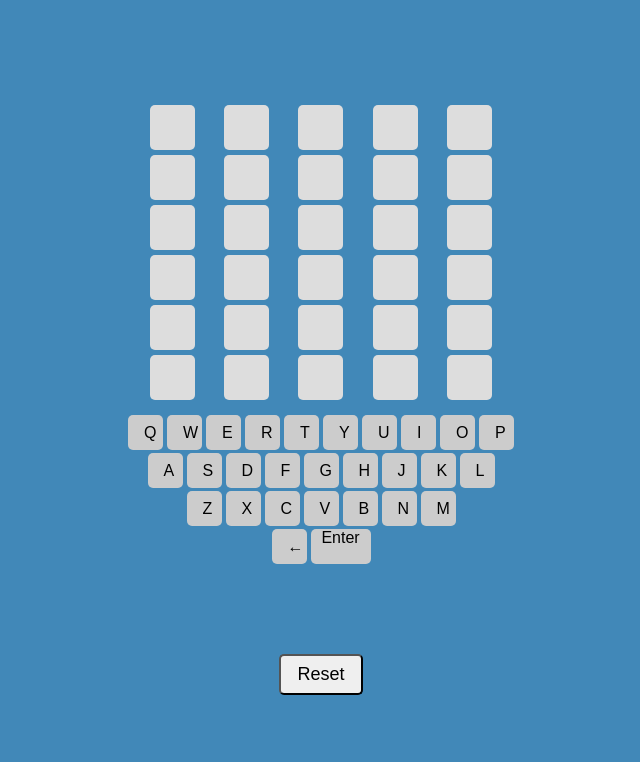
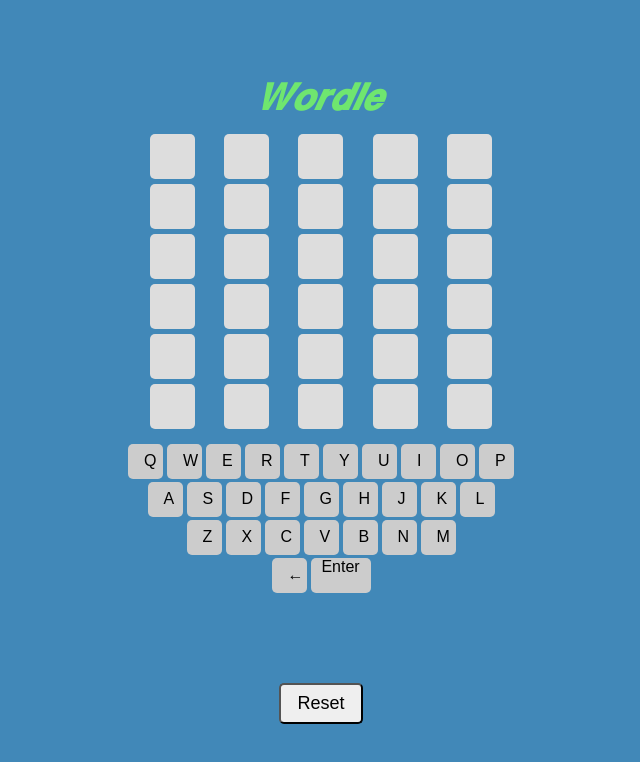
Before and after one commit to Lindseyt75/Wordle, a React (Vite) app: page / in a window 1280 px wide. Shown: the top 762 px of the page, without its empty margins (119-759 px from the left). Built offline with nearby package versions, Linux system fonts and the light colour scheme.

Commit message:
added a title

```diff
--- a/src/app.jsx
+++ b/src/app.jsx
@@ -92,6 +92,7 @@ const WordleGame = () => {
 
   return (
     <div id="game">
+      <h1 id="title">𝑾𝒐𝒓𝒅𝒍𝒆</h1> {/* Title/Header added */}
       <div id="board">
         {board.map((row, i) => (
           <div key={i} className="row">
--- a/src/style.css
+++ b/src/style.css
@@ -18,6 +18,15 @@ body {
 #game {
   width: 400px; /* Reduced width for a more compact design */
   text-align: center;
+}
+
+#title {
+  font-family: 'Arial', sans-serif; /* Default sans-serif for fallback */
+  font-size: 36px;  /* Adjust the font size */
+  font-weight: bold;
+  font-style: italic;  /* Make the text italic */
+  color: rgb(111, 230, 111);  /* Color for the title */
+  margin-bottom: 15px;  /* Space between title and board */
 }
 
 /* Board Styling */
```
